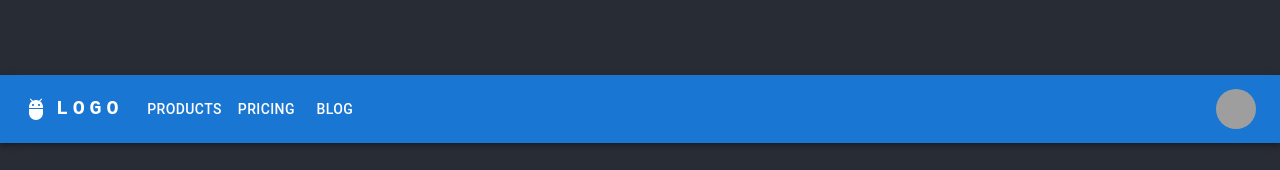
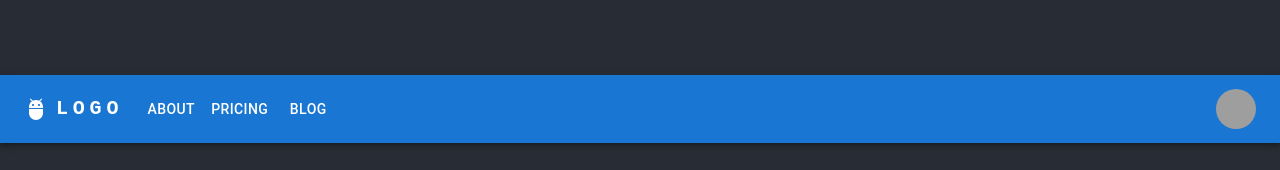
Before and after one commit to zenxha/muse, a React (Create React App) app in the folder client/: page / in a window 1280 px wide. Shown: the top 170 px of the page. Built offline with nearby package versions, Linux system fonts and the light colour scheme; grey boxes are pictures that could not be loaded.

Commit message:
rename nav items

```diff
--- a/client/src/components/Nav.js
+++ b/client/src/components/Nav.js
@@ -13,7 +13,7 @@ import Tooltip from '@mui/material/Tooltip';
 import MenuItem from '@mui/material/MenuItem';
 import AdbIcon from '@mui/icons-material/Adb';
 
-const pages = ['Products', 'Pricing', 'Blog'];
+const pages = ['About', 'Pricing', 'Blog'];
 const settings = ['Profile', 'Account', 'Dashboard', 'Logout'];
 
 const ResponsiveAppBar = () => {
```
